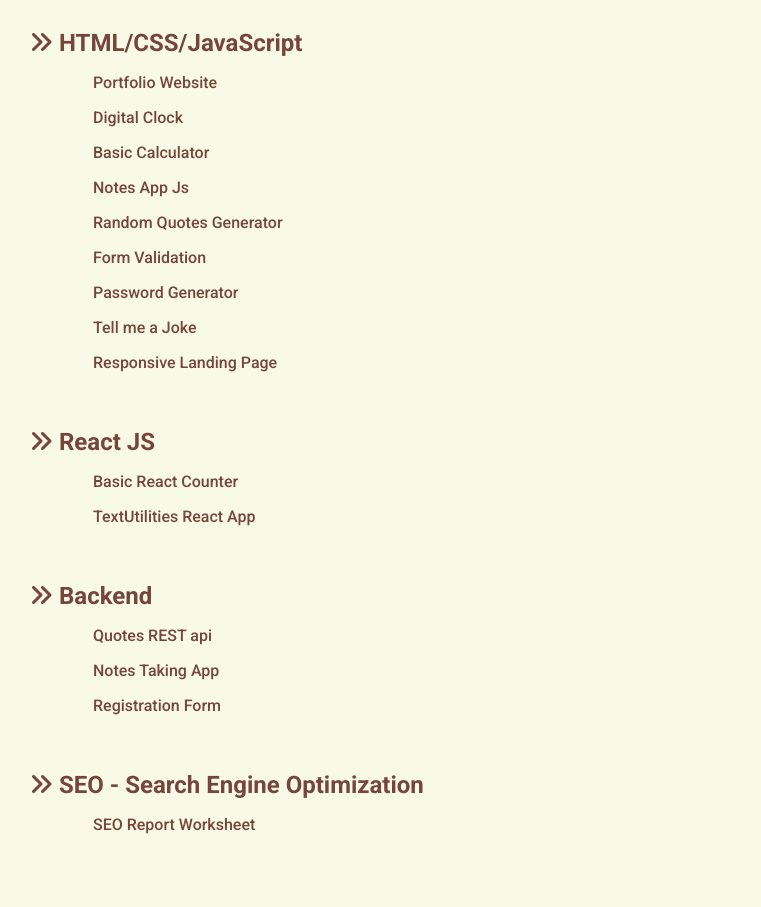
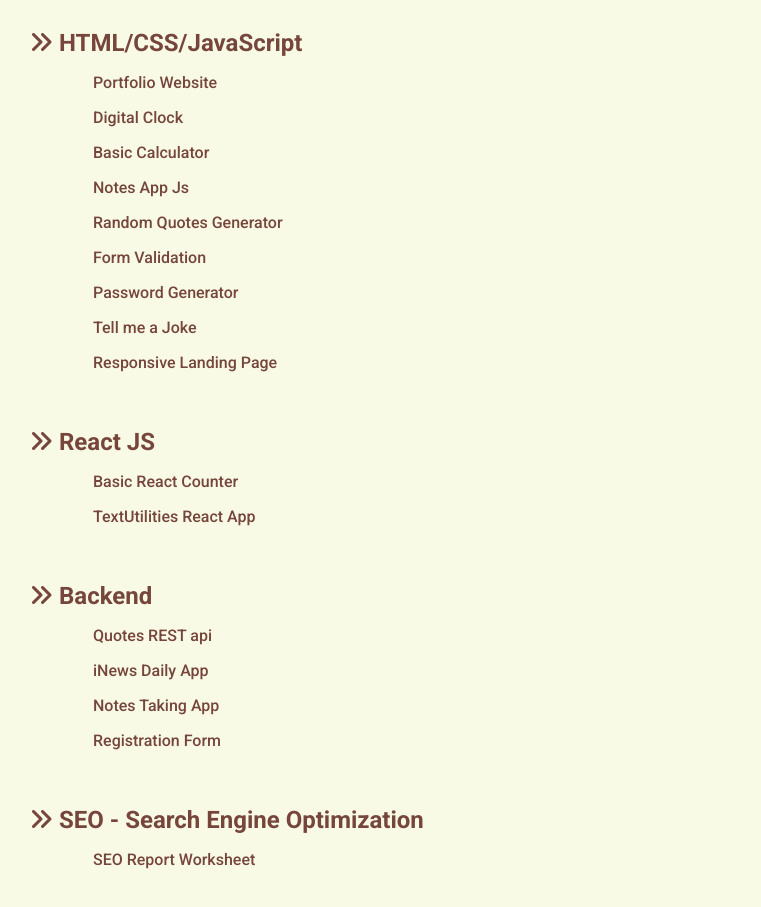
Before and after one commit to MohammedTalib786/projects, a plain HTML site: page index.html in a window 1280 px wide. Shown: the part 131-1038 px from the top of the page, without its empty margins (51-812 px from the left). Drawn offline with Linux system fonts and the light colour scheme.

Commit message:
added a new project iNews App

```diff
--- a/index.html
+++ b/index.html
@@ -40,8 +40,9 @@
         <h2><i class="fa-solid fa-angles-right"></i>&nbsp;Backend</h2>
         <!-- random quotes api or any other -->
         <li><a href="https://github.com/MohammedTalib786/quotes-rest-api" title="Frameworks: Node, Express, Mongo DB">Quotes REST api</a></li>
-        <li><a href="http://notes-app.42web.io/index.php" title="Language: PHP">Notes Taking App</a></li>
-        <li><a href="http://form-user.infinityfreeapp.com/index.php" title="Language: PHP">Registration Form</a></li>
+        <li><a href="http://inews-app.infinityfreeapp.com/index.php" title="Language: PHP MySQL">iNews Daily App</a></li>
+        <li><a href="http://notes-app.42web.io/index.php" title="Language: PHP MySQL">Notes Taking App</a></li>
+        <li><a href="http://form-user.infinityfreeapp.com/index.php" title="Language: PHP MySQL">Registration Form</a></li>
     </div>
 
     <div class="row row4">
--- a/style.css
+++ b/style.css
@@ -1,6 +1,6 @@
 @import url('https://fonts.googleapis.com/css2?family=Josefin+Sans:wght@200;300;400;500&family=Open+Sans:wght@400;500;600;700;800&family=Orbitron:wght@400;500&family=Outfit:wght@200;400;700&family=Playfair+Display:wght@400;500;600&family=Poppins:wght@200;300;400;500;600&family=Raleway:ital,wght@0,200;0,300;0,400;0,600;0,800;0,900;1,700&family=Roboto:wght@300;500;700&display=swap');
 
-/* ~~~~~~ Scroll Bar */
+/* ~~~~~~~~~~~~~~~~~~~~ Scroll Bar ~~~~~~~~~~~~~~~~~~~~ */
 
 /* width */
 ::-webkit-scrollbar {
```
